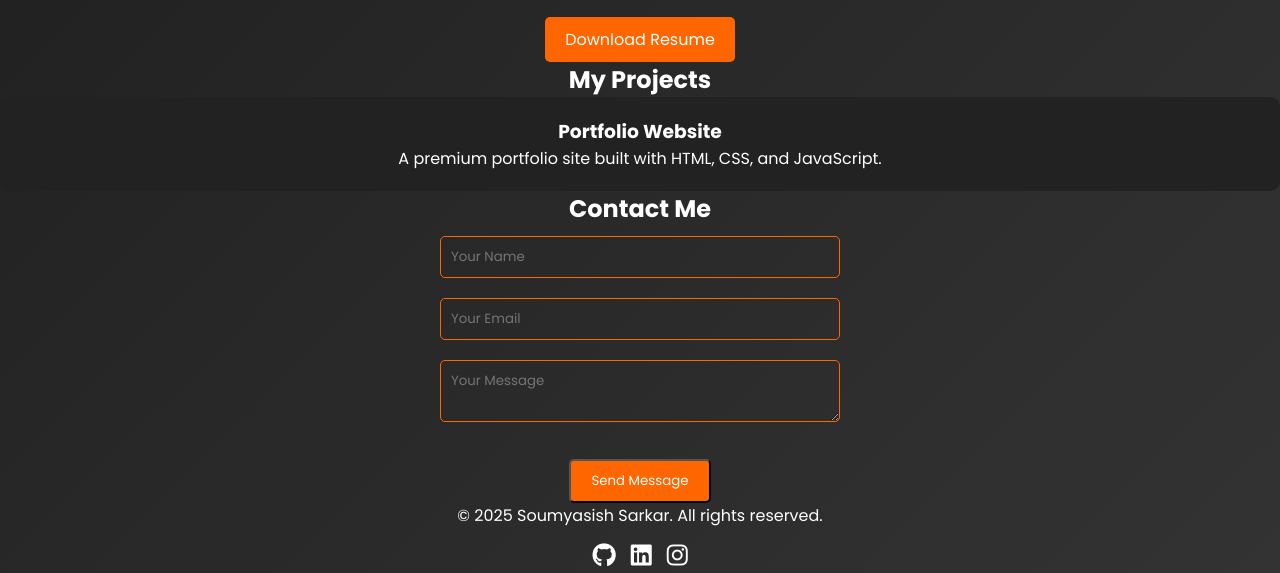
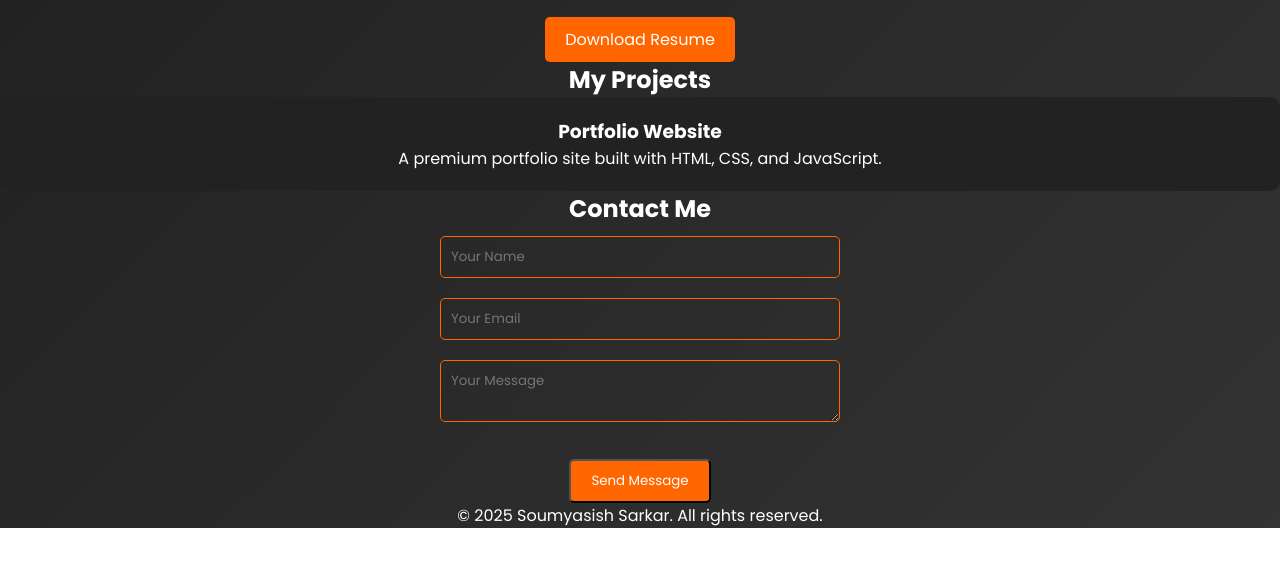
Before and after one commit to soumyasish-sarkar/portfolio, a plain HTML site: page index.html in a window 1280 px wide. Shown: the part 863-1436 px from the top of the page. After the commit the page ends 1391 px from the top, so only its background shows below. Drawn offline with Linux system fonts and the light colour scheme.

Commit message:
index.html

```diff
--- a/index.html
+++ b/index.html
@@ -74,10 +74,7 @@
 
     <footer>
         <p>© 2025 Soumyasish Sarkar. All rights reserved.</p>
-        <div class="social-icons">
-            <a href="https://github.com/yourgithub" target="_blank"><i class="fa-brands fa-github"></i></a>
-            <a href="https://linkedin.com/in/yourlinkedin" target="_blank"><i class="fa-brands fa-linkedin"></i></a>
-            <a href="https://instagram.com/yourinstagram" target="_blank"><i class="fa-brands fa-instagram"></i></a>
+
         </div>
     </footer>
 
```
